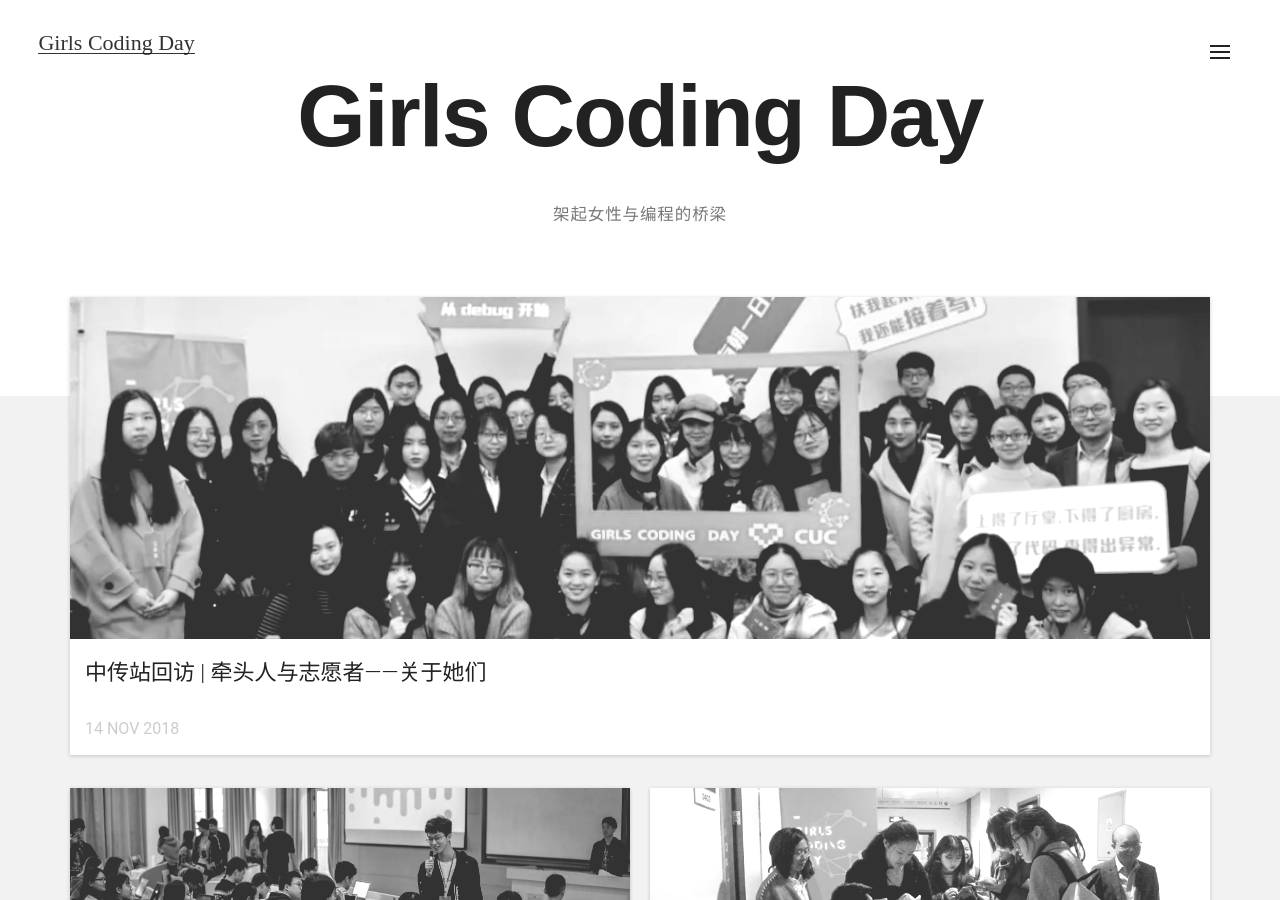
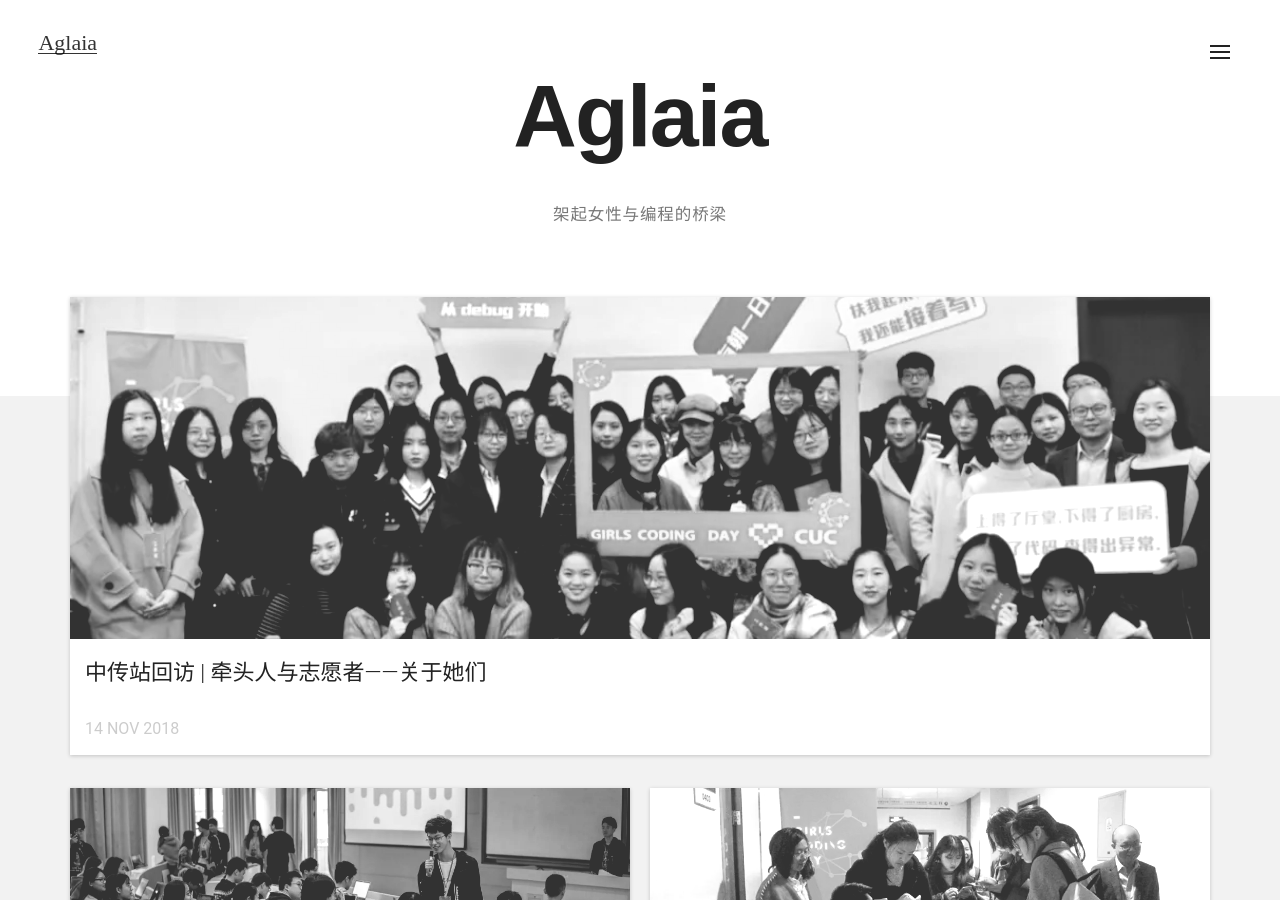
Before and after one commit to Aglaia121/my-first-blog, a Jekyll site: the page built from index.html, in a window 1280 px wide and 900 px high. Built offline with Jekyll 4.4.1, drawn with Linux system fonts in a browser that asks for light colours; nearby versions of some CDN libraries.

Commit message:
Update _config.yml

```diff
--- a/_config.yml
+++ b/_config.yml
@@ -1,10 +1,10 @@
 # "/" + 仓库的名字. 资源文件的路径组成部分
-baseurl: '/Girls-Coding-Day-Jekyll-blog-3'
+baseurl: '/my-first-blog'
 
 # 网页的标题
 title: "Girls Coding Day"
 # 网站的主标题
-name: "Girls Coding Day"
+name: "Aglaia"
 description: "架起女性与编程的桥梁"
 
 # 其它配置, 可忽略, 无需修改
```
